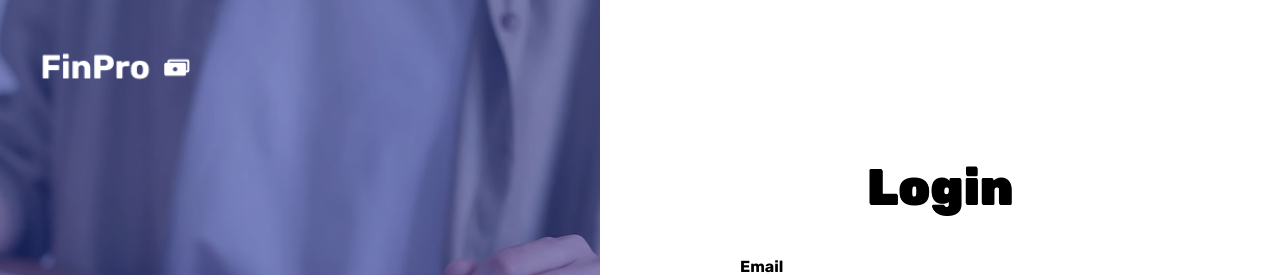
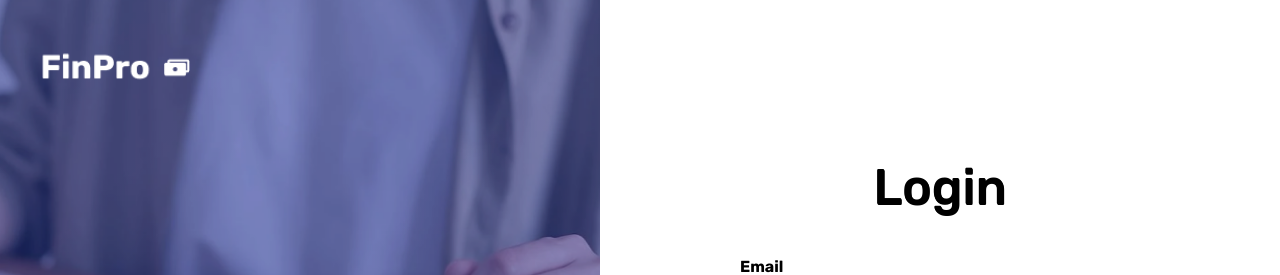
Before and after one commit to Projeto-Des-SW/finpro-front, an Angular app: page /login in a window 1280 px wide. Shown: the top 275 px of the page. Built offline with nearby package versions, Linux system fonts and the light colour scheme.

Commit message:
refactor: alterações visuais no login e cadastro

```diff
--- a/src/app/auth/login/login.component.css
+++ b/src/app/auth/login/login.component.css
@@ -69,7 +69,6 @@ body {
 .title-container h2 {
     color: #000000;
     font-size: 50px;
-    font-weight: 900;
     margin-bottom: 8px;
     text-shadow: 0.5px 0.5px 0px #000000;
 }
--- a/src/app/auth/register/register.component.css
+++ b/src/app/auth/register/register.component.css
@@ -69,7 +69,6 @@ body {
 .title-container h2 {
     color: #000000;
     font-size: 50px;
-    font-weight: 900;
     margin-bottom: 8px;
     text-shadow: 0.5px 0.5px 0px #000000;
 
```
